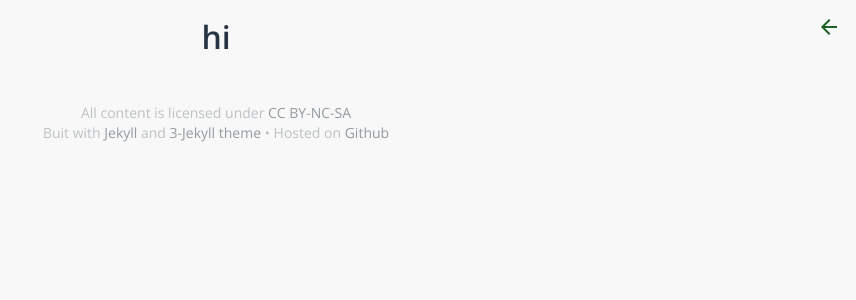
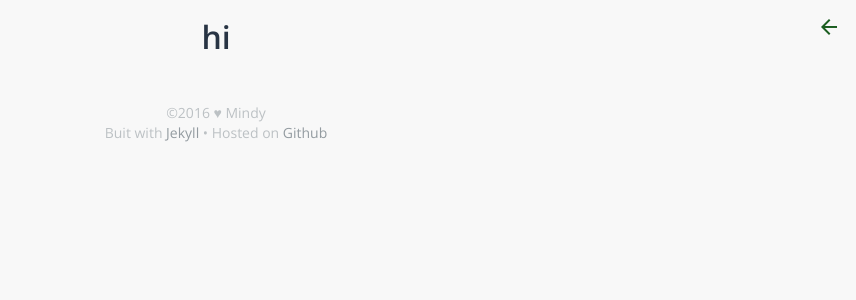
Before and after one commit to mzcabc/9ft.github.io.Archived, a Jekyll site: the page built from index.html, in a window 1280 px wide. Shown: the top 300 px of the page, without its empty margins (424-1280 px from the left). Built offline with Jekyll 4.4.1, drawn with Linux system fonts in a browser that asks for light colours; some web fonts are replaced.

Commit message:
Theme: add footer.html

```diff
--- /dev/null
+++ b/_includes/footer.html
@@ -0,0 +1,6 @@
+<div class="footer">
+  <div class="container">
+    <p class="footer-entry">©2016 ♥ Mindy</p>
+    <p class="footer-entry">Buit with <a href="http://jekyllrb.com/" target="_blank">Jekyll</a> • Hosted on <a href="https://pages.github.com/" target="_blank">Github</a></p>
+  </div>
+</div>
--- a/_layouts/default.html
+++ b/_layouts/default.html
@@ -10,12 +10,7 @@ layout: compress
     <main id="main">
       {{ content }}
 
-      <div class="footer">
-        <div class="container">
-          <p class="footer-entry">All content is licensed under <a href="http://creativecommons.org/licenses/by-nc-sa/4.0/" target="_blank">CC BY-NC-SA</a></p>
-          <p class="footer-entry">Buit with <a href="http://jekyllrb.com/" target="_blank">Jekyll</a> and <a href="https://github.com/P233/3-Jekyll" target="_blank">3-Jekyll theme</a> • Hosted on <a href="https://pages.github.com/" target="_blank">Github</a></p>
-        </div>
-      </div>
+      {% include footer.html %}
     </main>
 
     <button id="menu">
```
